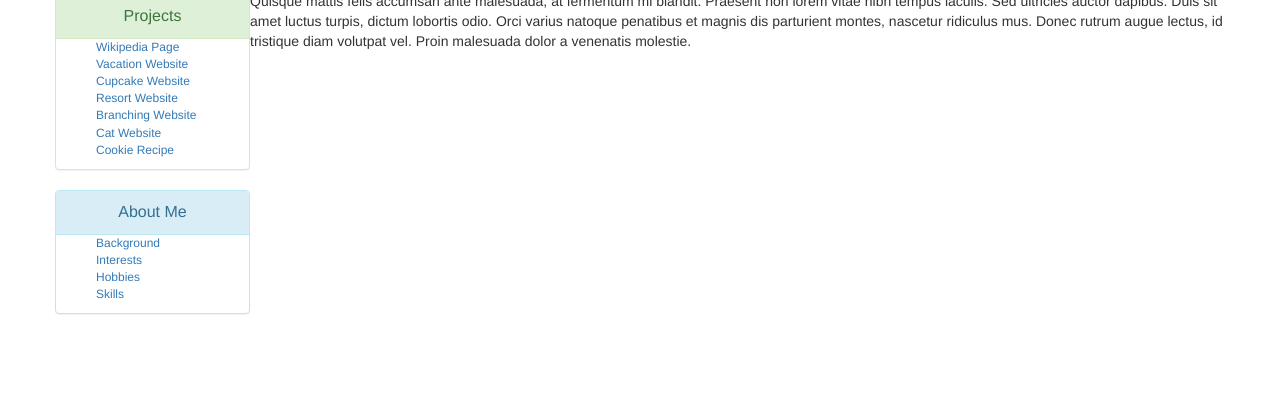
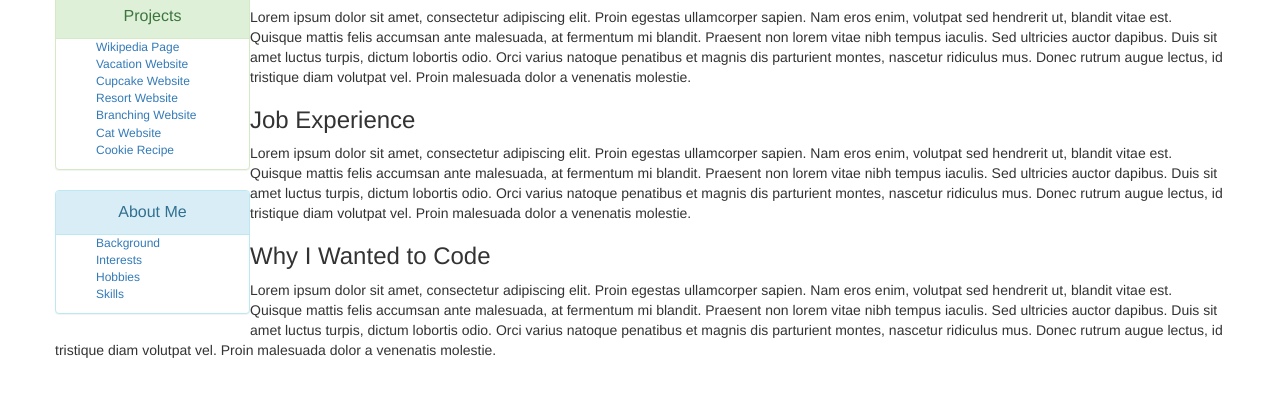
Before and after one commit to brandonkudo/portfolio-website-2, a plain HTML site: page background.html in a window 1280 px wide. Shown: the part 99-496 px from the top of the page. Drawn offline with nearby package versions, Linux system fonts and the light colour scheme.

Commit message:
add text to body of background page

```diff
--- a/background.html
+++ b/background.html
@@ -78,6 +78,16 @@
           <h1>Background</h1>
         </div>
 
+        <h3>Education</h3>
+
+        <p>Lorem ipsum dolor sit amet, consectetur adipiscing elit. Proin egestas ullamcorper sapien. Nam eros enim, volutpat sed hendrerit ut, blandit vitae est. Quisque mattis felis accumsan ante malesuada, at fermentum mi blandit. Praesent non lorem vitae nibh tempus iaculis. Sed ultricies auctor dapibus. Duis sit amet luctus turpis, dictum lobortis odio. Orci varius natoque penatibus et magnis dis parturient montes, nascetur ridiculus mus. Donec rutrum augue lectus, id tristique diam volutpat vel. Proin malesuada dolor a venenatis molestie.</p>
+
+        <h3>Job Experience</h3>
+
+        <p>Lorem ipsum dolor sit amet, consectetur adipiscing elit. Proin egestas ullamcorper sapien. Nam eros enim, volutpat sed hendrerit ut, blandit vitae est. Quisque mattis felis accumsan ante malesuada, at fermentum mi blandit. Praesent non lorem vitae nibh tempus iaculis. Sed ultricies auctor dapibus. Duis sit amet luctus turpis, dictum lobortis odio. Orci varius natoque penatibus et magnis dis parturient montes, nascetur ridiculus mus. Donec rutrum augue lectus, id tristique diam volutpat vel. Proin malesuada dolor a venenatis molestie.</p>
+
+        <h3>Why I Wanted to Code</h3>
+
         <p>Lorem ipsum dolor sit amet, consectetur adipiscing elit. Proin egestas ullamcorper sapien. Nam eros enim, volutpat sed hendrerit ut, blandit vitae est. Quisque mattis felis accumsan ante malesuada, at fermentum mi blandit. Praesent non lorem vitae nibh tempus iaculis. Sed ultricies auctor dapibus. Duis sit amet luctus turpis, dictum lobortis odio. Orci varius natoque penatibus et magnis dis parturient montes, nascetur ridiculus mus. Donec rutrum augue lectus, id tristique diam volutpat vel. Proin malesuada dolor a venenatis molestie.</p>
 
 
```
